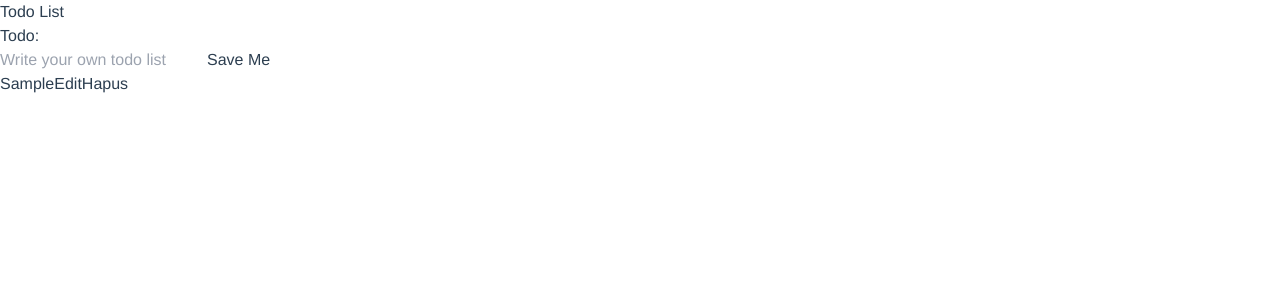
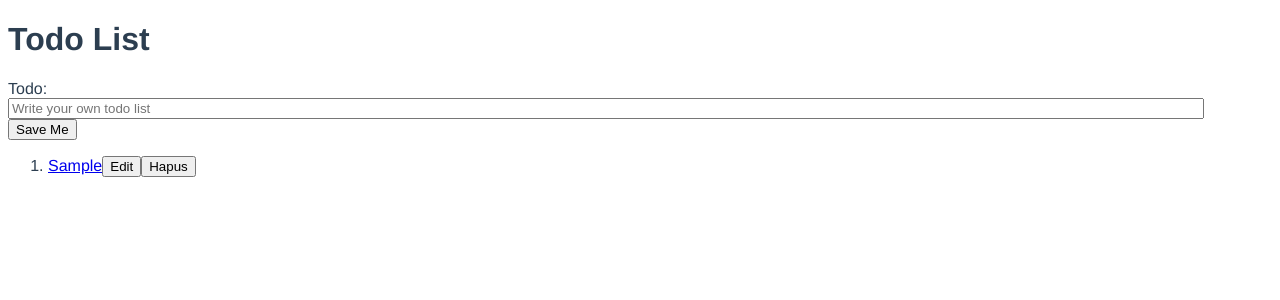
Before and after one commit to arifldhewo/AlterraPrakerjaVueJS, a Vue app in the folder tpm5/: page / in a window 1280 px wide. Both pictures are taken after typing "Sample" into the empty fields and a click on the button "Save Me". Shown: the top 300 px of the page. Built offline with nearby package versions, Linux system fonts and the light colour scheme.

Commit message:
implement vuex

```diff
--- a/tpm5/src/components/AddTodoList.vue
+++ b/tpm5/src/components/AddTodoList.vue
@@ -2,6 +2,7 @@
   <div>
     <label class="d-block" for="inputTodoList">Todo:</label>
     <input
+      style="width: 94%"
       id="inputTodoList"
       type="text"
       v-model="todo"
@@ -18,16 +19,24 @@ export default {
   name: "AddTodoList",
   props: {
     textPlaceholder: String,
-    isShowingError: Boolean,
   },
   data() {
     return {
       todo: "",
+      isShowingError: false,
     };
   },
   methods: {
     pushTodo() {
-      this.$emit("update-todo", this.todo);
+      if (!this.todo) {
+        this.isShowingError = true;
+      } else {
+        const trimmed = this.todo.trim();
+
+        this.$store.dispatch("triggerPushTodo", trimmed);
+
+        this.isShowingError = false;
+      }
 
       this.todo = "";
     },
--- a/tpm5/src/components/ResultTodo.vue
+++ b/tpm5/src/components/ResultTodo.vue
@@ -1,7 +1,11 @@
 <template>
   <div>
     <ol>
-      <li v-for="(todo, index) in resultArr" :key="index" :id="`${index}`">
+      <li
+        v-for="(todo, index) in this.$store.state.todoList"
+        :key="index"
+        :id="`${index}`"
+      >
         <template v-if="isShowing(index, indexButton)">
           <div>
             <input type="text" :placeholder="todo" v-model="todoEdit" />
@@ -26,9 +30,6 @@
 export default {
   name: "ResultTodo",
   props: {
-    resultArr: {
-      type: Array,
-    },
     cancelSave: {
       type: Boolean,
     },
@@ -41,10 +42,10 @@ export default {
   },
   methods: {
     deleteItem(buttonId) {
-      this.$emit("trigger-delete", buttonId);
+      this.$store.dispatch("triggerDeleteItem", buttonId);
     },
     editItem(buttonId) {
-      this.$emit("trigger-edit", [this.todoEdit, buttonId]);
+      this.$store.dispatch("triggerEditItem", [this.todoEdit, buttonId]);
 
       this.indexButton = -1;
     },
--- a/tpm5/src/main.js
+++ b/tpm5/src/main.js
@@ -1,13 +1,13 @@
-import Vue from 'vue'
-import App from './App.vue'
-import router from './router'
-import store from './store'
-import './assets/tailwind.css'
+import Vue from "vue";
+import App from "./App.vue";
+import router from "./router";
+import store from "./store";
+// import './assets/tailwind.css'
 
-Vue.config.productionTip = false
+Vue.config.productionTip = false;
 
 new Vue({
   router,
   store,
-  render: h => h(App)
-}).$mount('#app')
+  render: (h) => h(App),
+}).$mount("#app");
--- a/tpm5/src/router/index.js
+++ b/tpm5/src/router/index.js
@@ -12,7 +12,7 @@ const routes = [
   },
   {
     path: "/edit/:todoId",
-    name: "about",
+    name: "edit",
     // route level code-splitting
     // this generates a separate chunk (about.[hash].js) for this route
     // which is lazy-loaded when the route is visited.
--- a/tpm5/src/store/index.js
+++ b/tpm5/src/store/index.js
@@ -1,17 +1,34 @@
-import Vue from 'vue'
-import Vuex from 'vuex'
+import Vue from "vue";
+import Vuex from "vuex";
 
-Vue.use(Vuex)
+Vue.use(Vuex);
 
 export default new Vuex.Store({
   state: {
+    todoList: [],
   },
-  getters: {
-  },
+  getters: {},
   mutations: {
+    pushTodo(state, todo) {
+      state.todoList.push(todo);
+    },
+    deleteItem(state, buttonId) {
+      state.todoList.splice(buttonId, 1);
+    },
+    editItem(state, todoEdited) {
+      state.todoList[todoEdited[1]] = todoEdited[0];
+    },
   },
   actions: {
+    triggerPushTodo({ commit }, todo) {
+      commit("pushTodo", todo);
+    },
+    triggerDeleteItem({ commit }, buttonId) {
+      commit("deleteItem", buttonId);
+    },
+    triggerEditItem({ commit }, todoEdited) {
+      commit("editItem", todoEdited);
+    },
   },
-  modules: {
-  }
-})
+  modules: {},
+});
--- a/tpm5/src/views/EditView.vue
+++ b/tpm5/src/views/EditView.vue
@@ -2,11 +2,20 @@
   <div>
     <button @click="goBack">Kembali</button>
     <h1>Edit Page</h1>
-    <div>
-      <p v-if="isEdited">Belum Ada Deskripsi Nih!!!</p>
-      <input v-if="!isEdited" type="text" />
+    <div v-if="!isEdited">
+      <div v-if="!statusValue">
+        <p>Belum Ada Deskripsi Nih!!!</p>
+        <button @click="isEditActiveToggle()">Ubah Deskripsi</button>
+      </div>
+      <div v-if="statusValue">
+        <p>{{ descValue }}</p>
+        <button @click="isEditActiveToggle()">Ubah Deskripsi</button>
+      </div>
     </div>
-    <button @click="isEditActiveToggle()">Ubah Deskripsi</button>
+    <div v-if="isEdited">
+      <input style="margin-bottom: 13px" type="text" v-model="descValue" />
+      <button @click="changeValueDescription()">Save Me</button>
+    </div>
   </div>
 </template>
 
@@ -16,6 +25,8 @@ export default {
   data() {
     return {
       isEdited: false,
+      descValue: "",
+      statusValue: false,
     };
   },
   methods: {
@@ -25,6 +36,11 @@ export default {
     isEditActiveToggle() {
       this.isEdited = !this.isEdited;
     },
+    changeValueDescription() {
+      this.statusValue = 1;
+
+      this.isEdited = !this.isEdited;
+    },
   },
 };
 </script>
--- a/tpm5/src/views/HomeView.vue
+++ b/tpm5/src/views/HomeView.vue
@@ -3,18 +3,9 @@
     <div class="container">
       <div class="box">
         <HeaderTodoList :text="HeaderText"></HeaderTodoList>
-        <AddTodoList
-          :textPlaceholder="inputTodoPlaceholder"
-          @update-todo="pushTodo"
-          :isShowingError="isShowingError"
-        ></AddTodoList>
+        <AddTodoList :textPlaceholder="inputTodoPlaceholder"></AddTodoList>
         <GreatTodo v-if="isListMoreThanFour"></GreatTodo>
-        <ResultTodo
-          :cancelSave="isShowingEdit"
-          :resultArr="todoList"
-          @trigger-delete="deleteItem"
-          @trigger-edit="editItem"
-        ></ResultTodo>
+        <ResultTodo></ResultTodo>
       </div>
     </div>
   </div>
@@ -38,33 +29,11 @@ export default {
     return {
       inputTodoPlaceholder: "Write your own todo list",
       HeaderText: "Todo List",
-      todoList: [],
-      isShowingError: false,
-      isShowingEdit: false,
     };
-  },
-  methods: {
-    pushTodo(todo) {
-      if (!todo) {
-        this.isShowingError = true;
-      } else {
-        const trimmed = todo.trim();
-
-        this.todoList.push(trimmed);
-
-        this.isShowingError = false;
-      }
-    },
-    deleteItem(buttonId) {
-      this.todoList.splice(buttonId, 1);
-    },
-    editItem(todoEdited) {
-      this.todoList[todoEdited[1]] = todoEdited[0];
-    },
   },
   computed: {
     isListMoreThanFour() {
-      return this.todoList.length >= 4;
+      return this.$store.state.todoList.length >= 4;
     },
   },
 };
```
